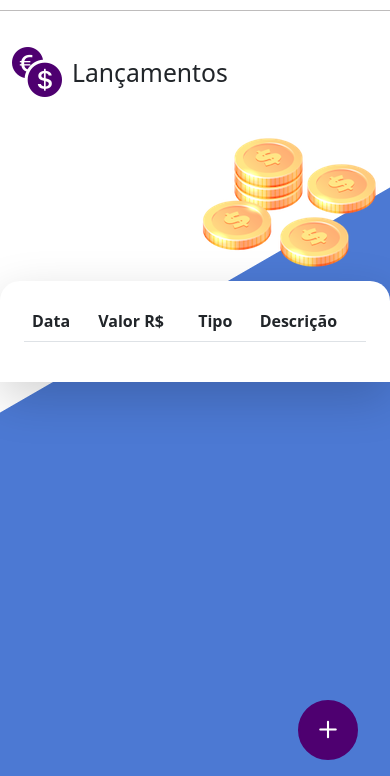
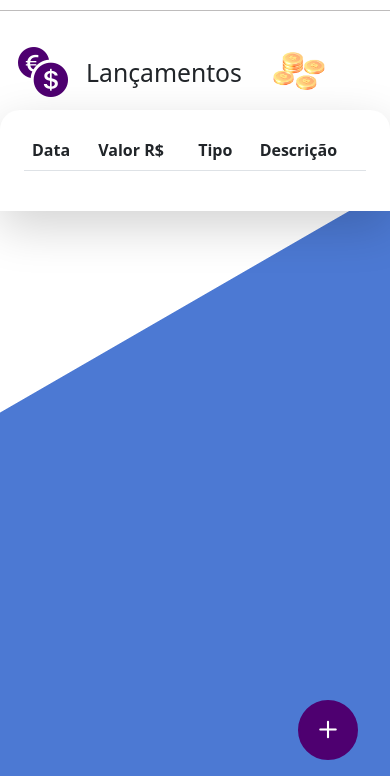
Before and after one commit to Toteck/nikel, a plain HTML site: page public/transactions.html in a window 390 px wide. Shown: the part 68-844 px from the top of the page. Drawn offline with nearby package versions, Linux system fonts and the light colour scheme; sample sign-in values are in the browser's storage.

Commit message:
Refactor layout and improve responsiveness: adjust logo button and enhance column alignment in transactions page

```diff
--- a/public/transactions.html
+++ b/public/transactions.html
@@ -16,9 +16,9 @@
     <header>
         <nav class="navbar navbar-expand navbar-light bg-white ">
             <div class="container-fluid">
-            <button class="btn navbar-brand" href="home.html" id="logo">
-                <img src="./assets/images/nikel-small-logo.png" />
-            </button>
+                <button class="btn navbar-brand" href="home.html" id="logo">
+                    <img src="./assets/images/nikel-small-logo.png" />
+                </button>
                 <button class="navbar-toggler" type="button" data-bs-toggle="collapse"
                     data-bs-target="#navbarSupportedContent" aria-controls="navbarSupportedContent"
                     aria-expanded="false" aria-label="Toggle navigation">
@@ -56,13 +56,15 @@
         <div class="container-lg">
 
             <div class="row">
-                <div class="col d-flex mt-4 justify-content-start align-items-center">
+                <div
+                    class="col-8 col-md d-flex flex-wrap mt-4 justify-content-center justify-content-md-start align-items-center gap-2">
                     <i class="bi bi-currency-exchange color-primary icon-detail"></i>
                     <span class="fs-2">Lançamentos</span>
                 </div>
                 <div class="col d-flex mt-4 justify-content-end align-items-center">
                     <div>
-                        <img src="./assets/images/coins-small.png" alt="image coins">
+                        <img src="./assets/images/coins-small.png" class="img-fluid w-50 w-md-75 w-lg-100"
+                            alt="image coins">
                     </div>
                 </div>
             </div>
```
